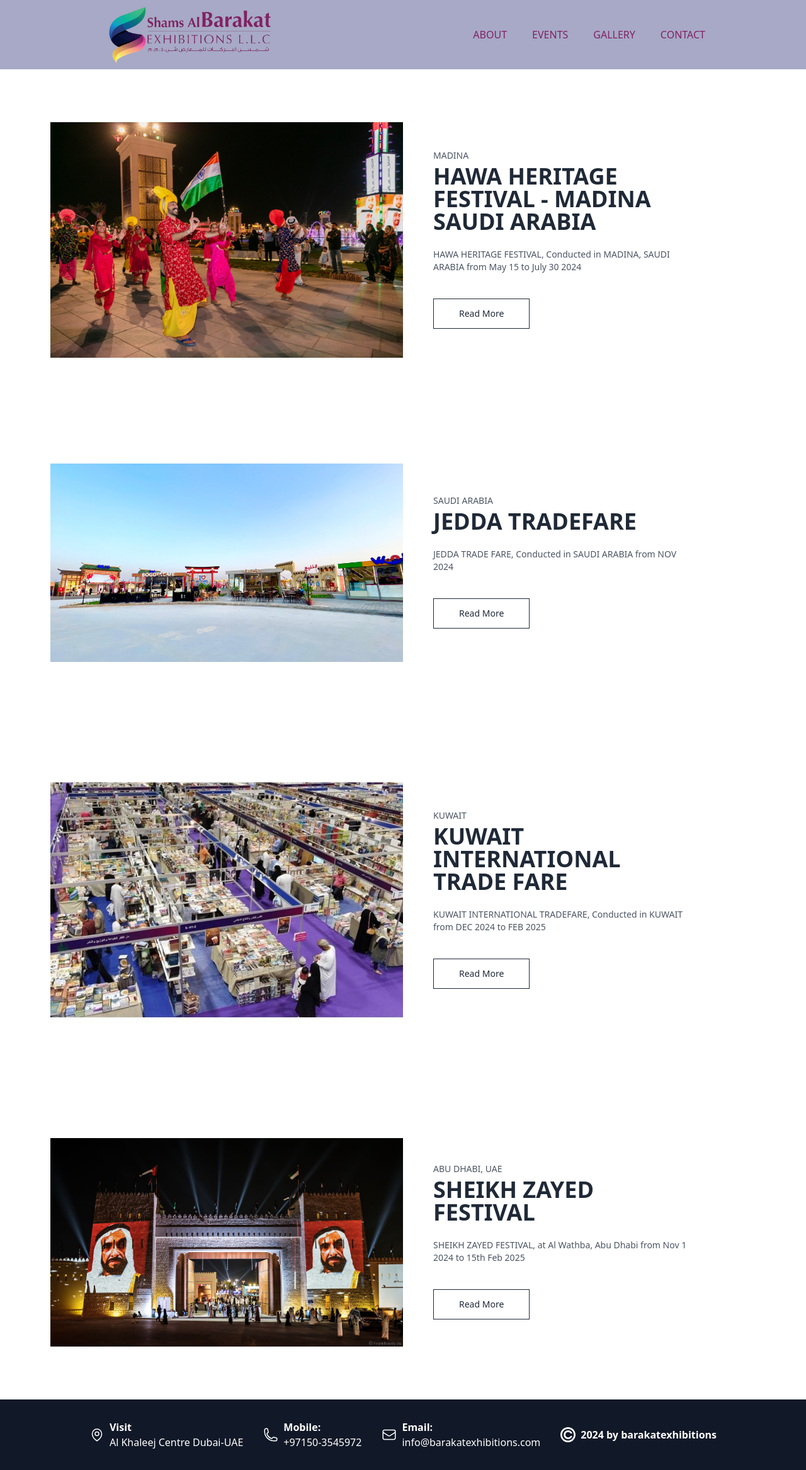
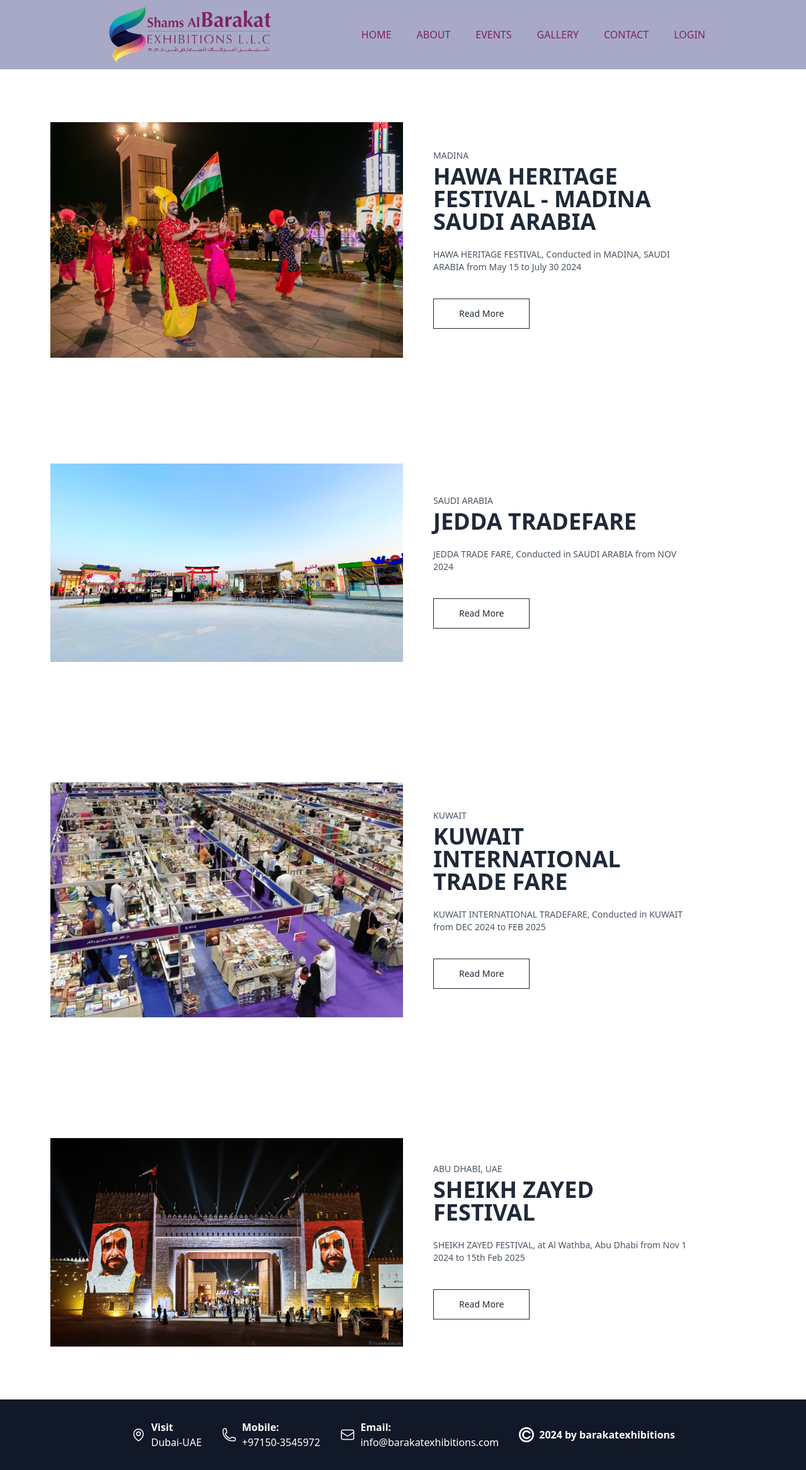
Before and after one commit to abhishekmohank/barakatexhibitions, a React (Vite) app: page /events in a window 1280 px wide. Shown: the whole page at 63% size. Built offline with nearby package versions, Linux system fonts and the light colour scheme.

Commit message:
new navlinks

```diff
--- a/src/Components/Carousel.jsx
+++ b/src/Components/Carousel.jsx
@@ -13,7 +13,7 @@ const Carousel = () => {
           </p>
         </div>
         <a
-          href="/Events"
+          href="/About"
           className="mt-3 text-white text-lg hover:text-gray-950"
         >
           Read More
@@ -68,7 +68,8 @@ const Carousel = () => {
           </p>
         </div>
         <a
-          href="/Contact"
+          target="blank"
+          href="https://maps.app.goo.gl/FXHqaNJxntM1myCF7"
           className="mt-3 text-white text-lg hover:text-gray-900"
         >
           Read More
--- a/src/Components/Footer.jsx
+++ b/src/Components/Footer.jsx
@@ -29,7 +29,7 @@ const Footer = () => {
           </svg>
           <div>
             <h1 className="font-semibold">Visit</h1>
-            <p>Al Khaleej Centre Dubai-UAE</p>
+            <p>Dubai-UAE</p>
           </div>
         </a>
         <div className="flex items-center mb-4 md:mb-0 ">
--- a/src/Components/Header.jsx
+++ b/src/Components/Header.jsx
@@ -32,6 +32,9 @@ const Header = () => {
         }`}
       >
         <li className="hover:text-red-800 text-[#822168] font-medium">
+          <a href="/">HOME</a>
+        </li>
+        <li className="hover:text-red-800 text-[#822168] font-medium">
           <a href="/about">ABOUT</a>
         </li>
         <li className="hover:text-red-800 text-[#822168] font-medium">
@@ -43,6 +46,9 @@ const Header = () => {
         <li className="hover:text-red-800 text-[#822168] font-medium">
           <a href="contact">CONTACT</a>
         </li>
+        <li className="hover:text-red-800 text-[#822168] font-medium">
+          <a href="/about">LOGIN</a>
+        </li>
       </ul>
     </div>
   );
```
